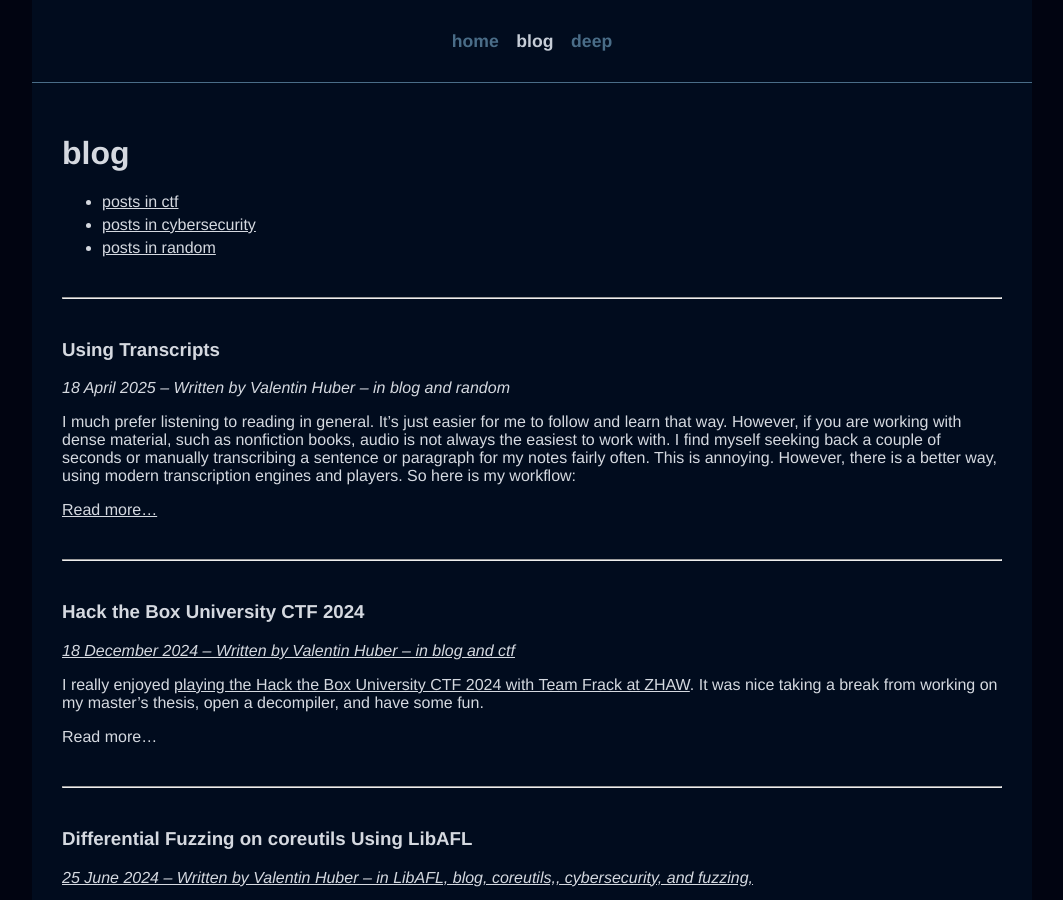
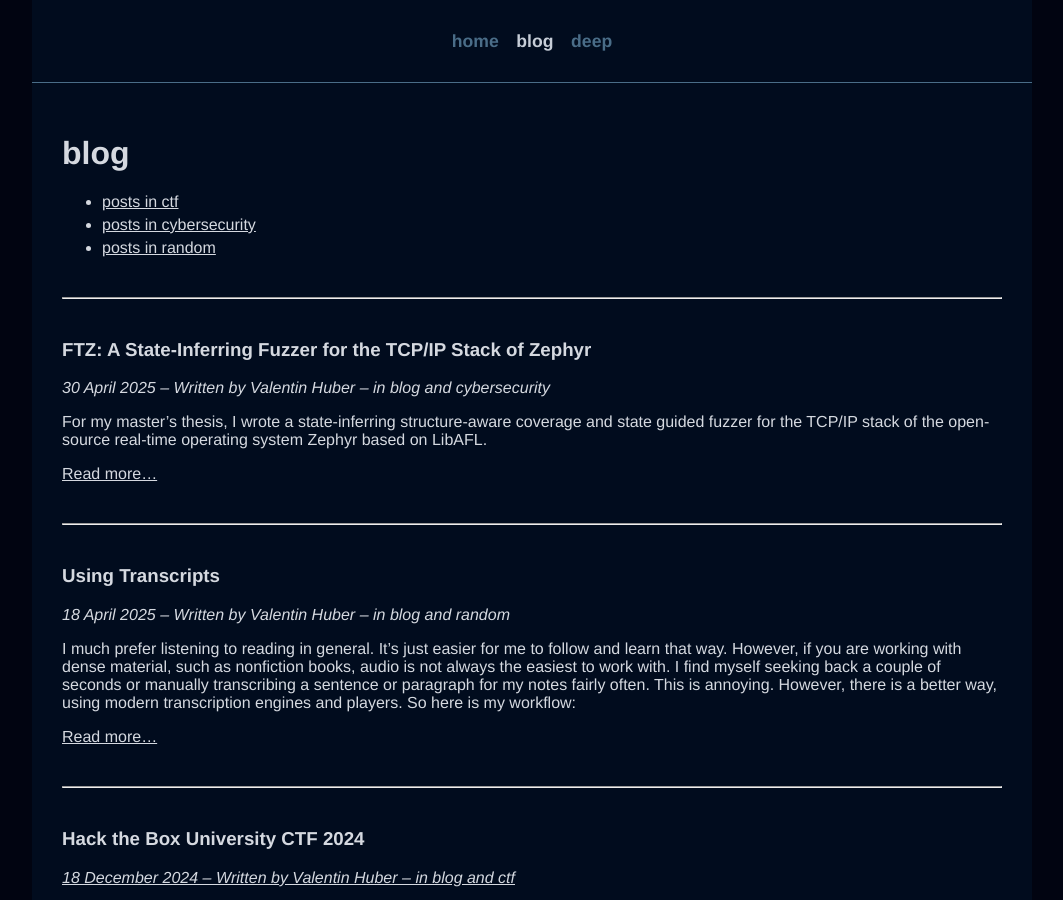
Before and after one commit to riesentoaster/valentinhuber.me, a Jekyll site: the page built from blog/index.md, in a window 1280 px wide and 900 px high. Shown: the whole window, without its empty margins (108-1171 px from the left). Built offline with Jekyll 4.4.1, drawn with Linux system fonts in a browser that asks for light colours; nearby versions of some CDN libraries.

Commit message:
Add blogpost about my master's thesis

```diff
--- /dev/null
+++ b/blog/cybersecurity/_posts/2025-04-30-FTZ.md
@@ -0,0 +1,7 @@
+---
+title: "FTZ: A State-Inferring Fuzzer for the TCP/IP Stack of Zephyr"
+---
+
+For my master's thesis, I wrote a state-inferring structure-aware coverage and state guided fuzzer for the TCP/IP stack of the open-source real-time operating system Zephyr based on LibAFL.
+
+You can find the source code of the fuzzer on [GitHub](https://github.com/riesentoaster/FTZ), and the thesis [here](https://github.com/riesentoaster/FTZ/releases/download/v1.0/FTZ.A.State-Inferring.Fuzzer.for.the.TCP.IP.Stack.of.Zephyr.pdf).
```
Also changed, not shown: index.md (+1 -0 lines).
